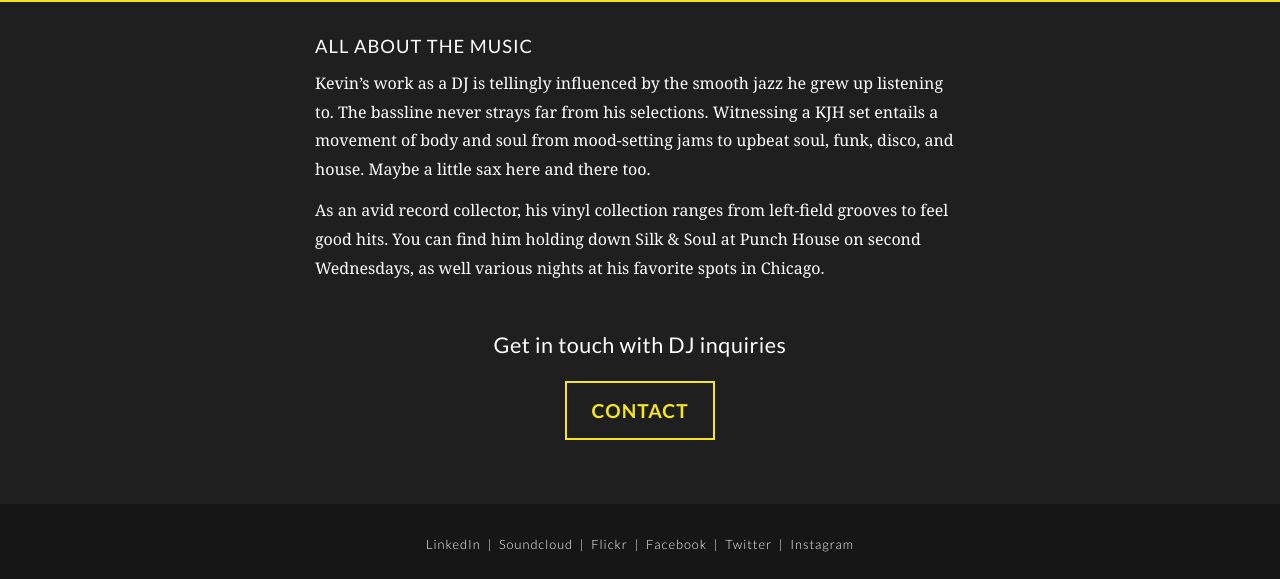
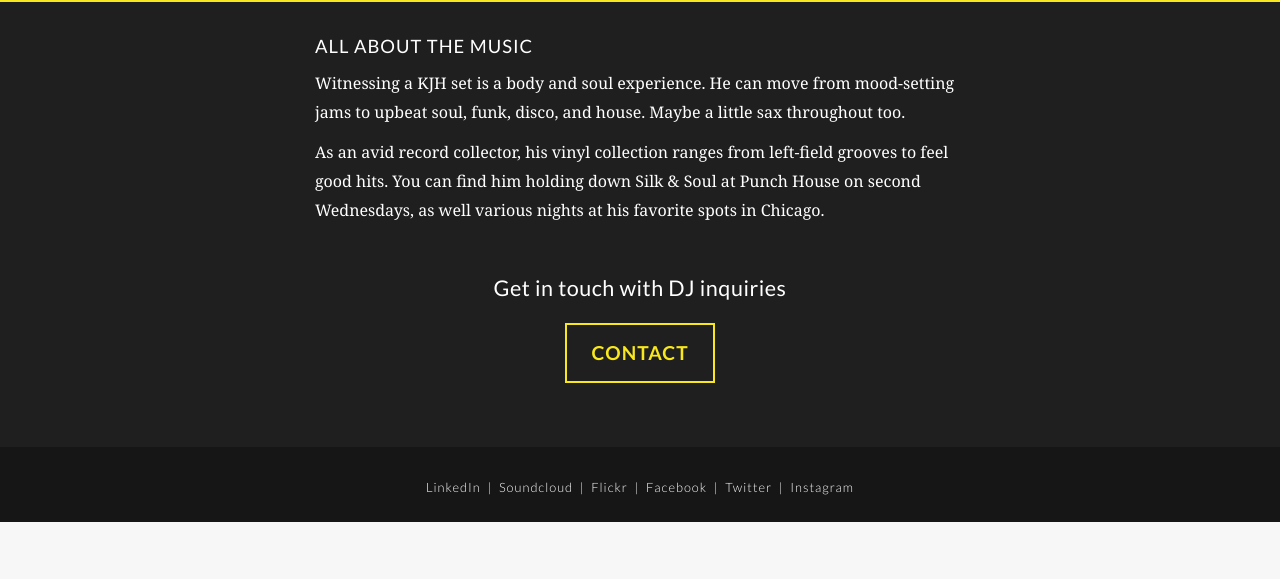
Before and after one commit to kevinhsia/kevinhsia.github.io, a Jekyll site: the page built from music.md, in a window 1280 px wide. Shown: the part 460-1039 px from the top of the page. Built offline with Jekyll 4.4.1, drawn with Linux system fonts in a browser that asks for light colours; some web fonts are replaced; after the commit the page ends 982 px from its top, so only the background shows below that.

Commit message:
Update music.md

```diff
--- a/music.md
+++ b/music.md
@@ -27,7 +27,7 @@ permalink: /music/
   <div class="content-wrapper">
     <h2 class="page-body__title">All about the music</h2>
     <p class="page-body__copy">
-      Kevin’s work as a DJ is tellingly influenced by the smooth jazz he grew up listening to. The bassline never strays far from his selections. Witnessing a KJH set entails a movement of body and soul from mood-setting jams to upbeat soul, funk, disco, and house. Maybe a little sax here and there too.
+      Witnessing a KJH set is a body and soul experience. He can move from mood-setting jams to upbeat soul, funk, disco, and house. Maybe a little sax throughout too.
     </p>
     <p class="page-body__copy">
       As an avid record collector, his vinyl collection ranges from left-field grooves to feel good hits. You can find him holding down Silk &amp; Soul at Punch House on second Wednesdays, as well various nights at his favorite spots in Chicago.
```
